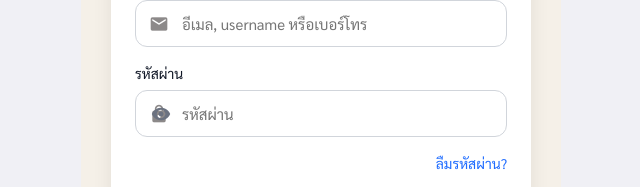
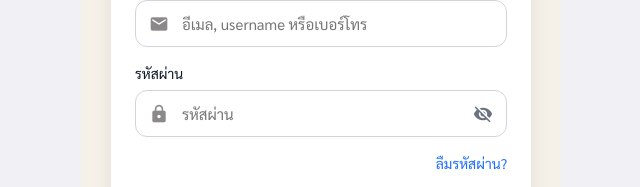
Before and after one commit to llitsbeyourbet/UWM, a React (Vite) app: page /login in a window 1280 px wide. Shown: the part 438-625 px from the top of the page, without its empty margins (319-959 px from the left). Built offline with nearby package versions, Linux system fonts and the light colour scheme.

Commit message:
edit login pages

```diff
--- a/frontend/pages/Login.css
+++ b/frontend/pages/Login.css
@@ -99,7 +99,7 @@ label {
 
 .input-icon input {
   width: 100%;
-  padding: 13px 55px 13px 46px;
+  padding: 13px 42px 13px 46px;
   color: #000;
   background: white;
   border-radius: 12px;
@@ -115,30 +115,16 @@ label {
   border-color: #1f6cff;
 }
 
-.password {
-  position: relative;
-}
-
 .password .toggle-password {
   position: absolute;
-  right: 16px;
+  right: 14px;
+  left: auto;
   top: 50%;
   transform: translateY(-50%);
-
-  font-size: 20px;
+  pointer-events: auto;
+  cursor: pointer;
   color: #6b7280;
-
-  cursor: pointer;
-  z-index: 10;
-
-  width: 24px;
-  height: 24px;
-
-  display: flex;
-  align-items: center;
-  justify-content: center;
-
-  pointer-events: auto;
+  z-index: 3;
 }
 
 .forgot {
--- a/frontend/pages/Login.jsx
+++ b/frontend/pages/Login.jsx
@@ -102,7 +102,7 @@ export default function Login() {
               className="material-icons toggle-password"
               onClick={() => setShowPassword(!showPassword)}
             >
-              {showPassword ? "visibility_off" : "visibility"}
+              {showPassword ? "visibility" : "visibility_off"}
             </span>
           </div>
 
```
